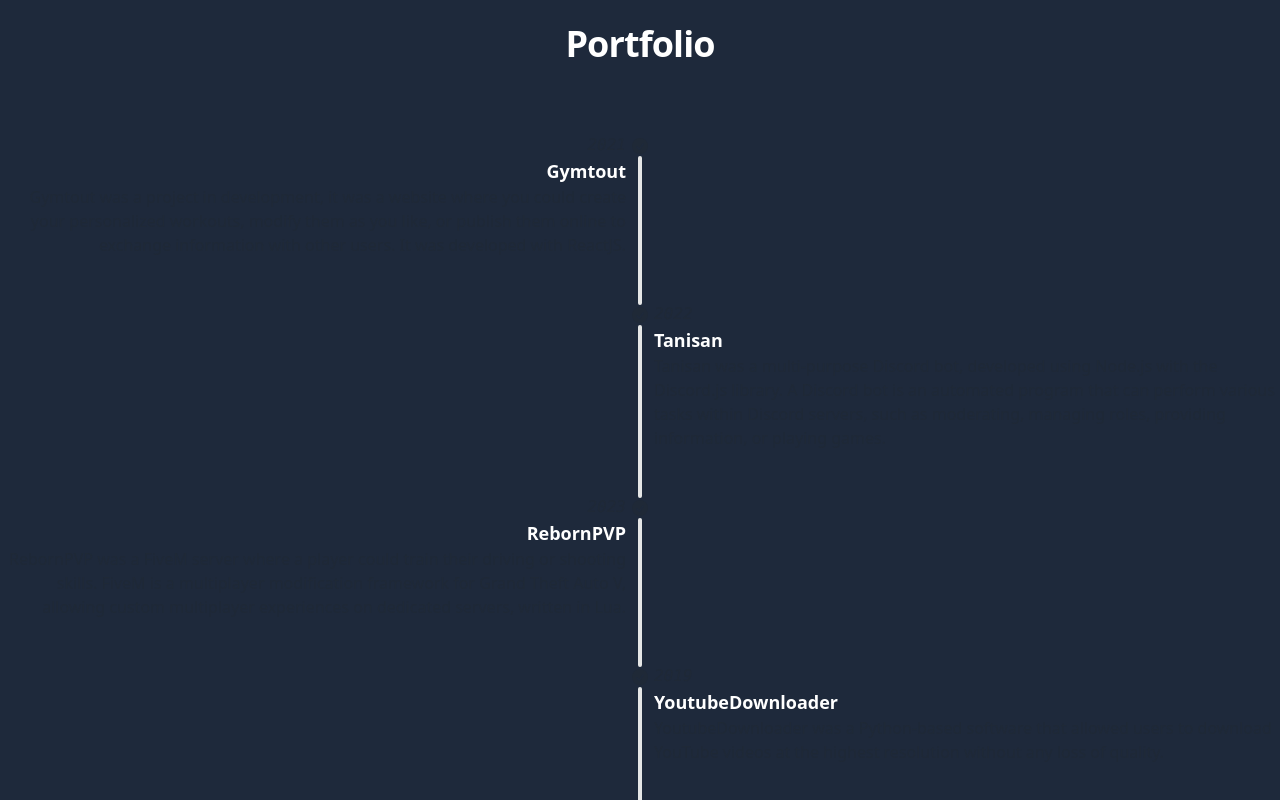
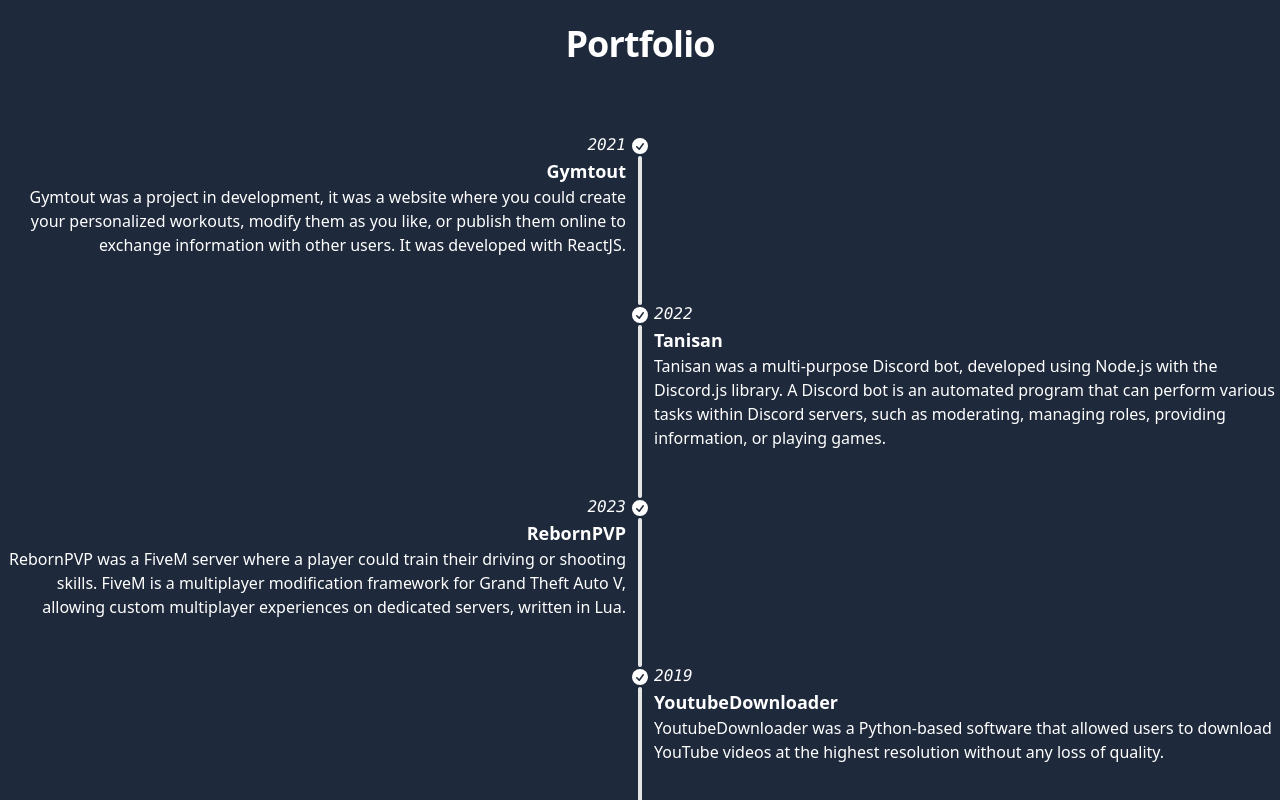
Before and after one commit to Chrisiisx/portfolio, a React (Create React App) app: page /#/ in a window 1280 px wide. Shown: the part 1360-2160 px from the top of the page. Built offline with nearby package versions, Linux system fonts and the light colour scheme.

Commit message:
fix: :art: fix windows theme error

```diff
--- a/src/components/Contact.jsx
+++ b/src/components/Contact.jsx
@@ -7,7 +7,7 @@
     const [message, setMessage] = useState('');
 
     const handleClick = () => {
-        const content = `${"Oggetto: " + subject} \n Email: ${email} \n "Messaggio: " ${message}}`;
+        const content = `Oggetto: ${subject} \n Email: ${email} \n\n Messaggio: ${message}`;
         sendMessageToDiscord(email, content);
         // Pulisci il modulo dopo l'invio
         setEmail('');
--- a/src/components/Timeline.jsx
+++ b/src/components/Timeline.jsx
@@ -2,7 +2,7 @@
 
 const Timeline = () => {
     return (
-        <ul className="timeline timeline-snap-icon max-md:timeline-compact timeline-vertical">
+        <ul className="text-whiteBase timeline timeline-snap-icon max-md:timeline-compact timeline-vertical">
 
             <li>
                 <div className="timeline-middle">
```
